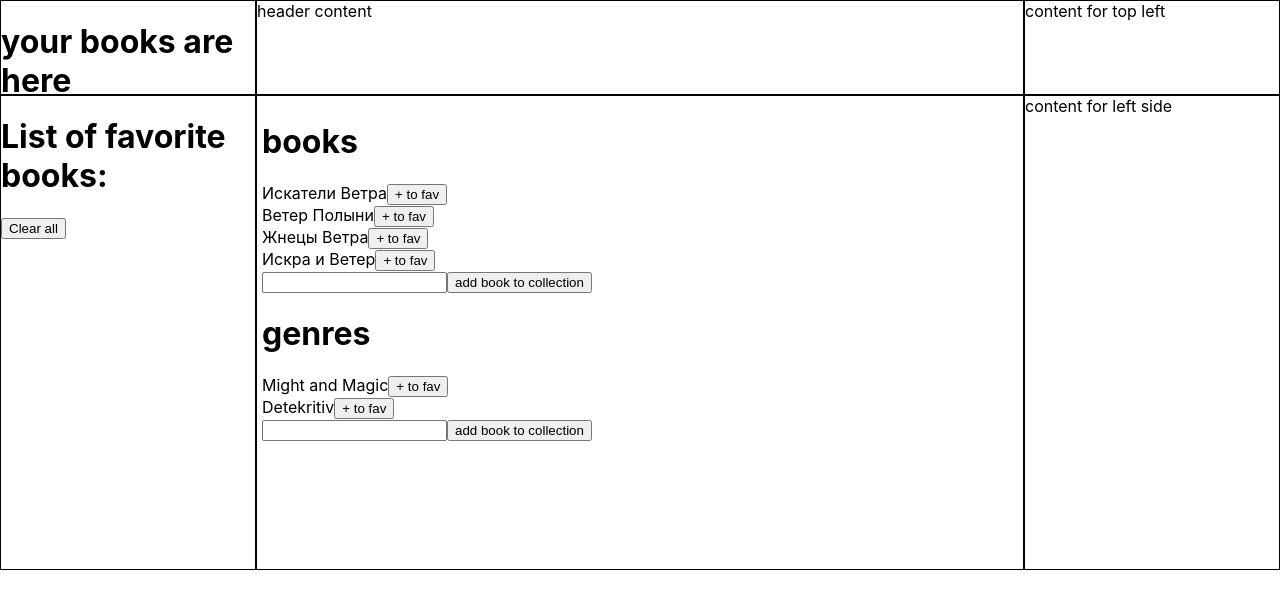
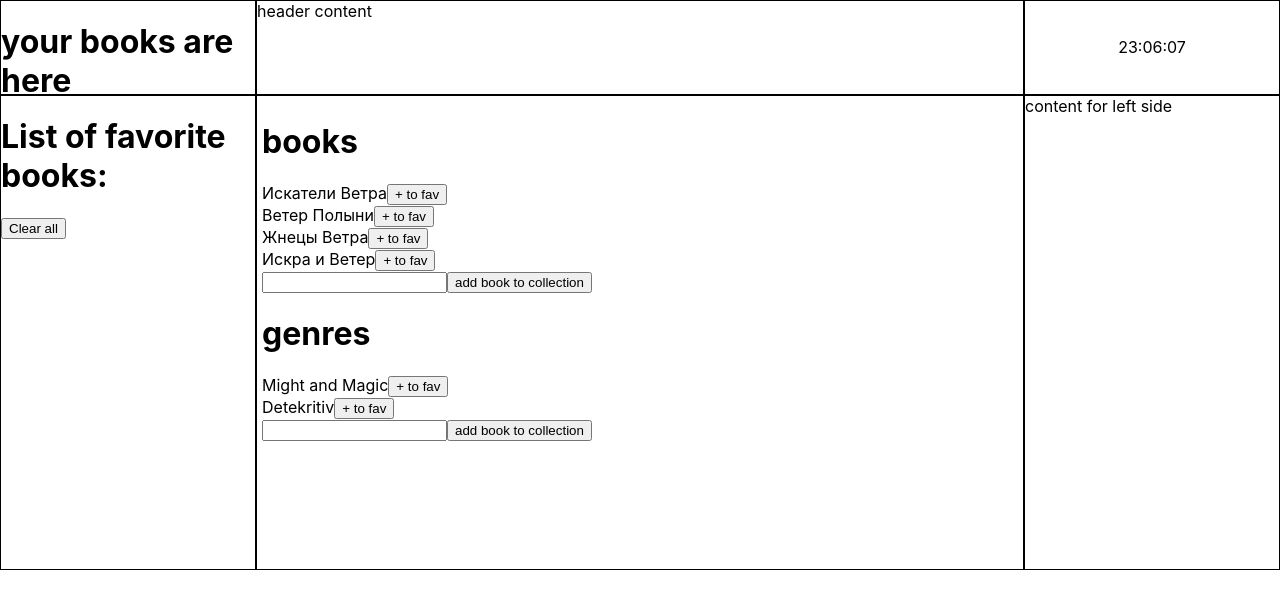
Before and after one commit to RinalinDS/bookstore, a React (Create React App) app: page / in a window 1280 px wide. Shown: the top 608 px of the page. Built offline with nearby package versions, Linux system fonts and the light colour scheme.

Commit message:
added clock component, for fun

```diff
--- a/src/App.css
+++ b/src/App.css
@@ -13,6 +13,9 @@
 .topleft {
     grid-area: e;
     border: 1px solid black;
+    display: flex;
+    justify-content: center;
+    align-items: center;
 }
 
 .header {
--- a/src/App.tsx
+++ b/src/App.tsx
@@ -8,6 +8,7 @@ import {AppRootStateType} from "./store/store";
 import {Books} from "./components/Books";
 import {TitleOfTable} from "./components/TitleOfTable";
 import {BookType} from "./store/bookReducer";
+import {Clock} from "./components/Clock";
 
 export const App = () => {
 
@@ -34,7 +35,9 @@ export const App = () => {
         <div className='app'>
             <div className='header'>header content</div>
             <div className='left'>content for left side</div>
-            <div className='topleft'>content for top left</div>
+            <div className='topleft'>
+                <Clock />
+            </div>
             <div className='logo'>
                 <TitleOfTable
                     title={'your books are here'}
--- /dev/null
+++ b/src/components/Clock.tsx
@@ -0,0 +1,26 @@
+import React, {useEffect, useState} from 'react';
+
+const generateString = (num: number) => num < 10 ? '0' + num : num
+
+export const Clock = () => {
+    const [date, setDate] = useState(new Date())
+
+
+    useEffect(() => {
+        let id = setInterval(() => {
+            setDate(new Date())
+            return () => {
+                clearInterval(id)
+            }
+        }, 1000)
+    }, [])
+
+
+    return (
+        <div>
+            <span>
+                   {generateString(date.getHours())}:{generateString(date.getMinutes())}:{generateString(date.getSeconds())}
+               </span>
+        </div>
+    );
+};
```
